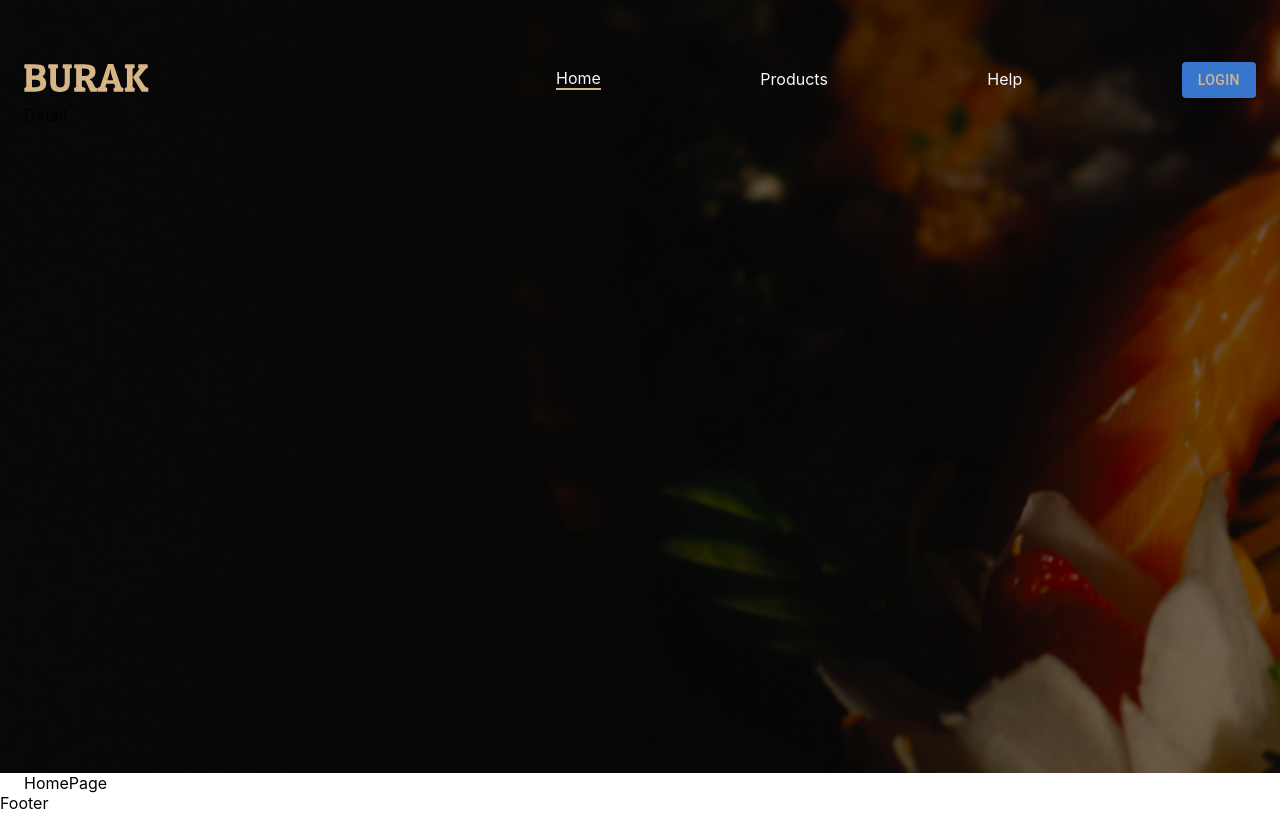
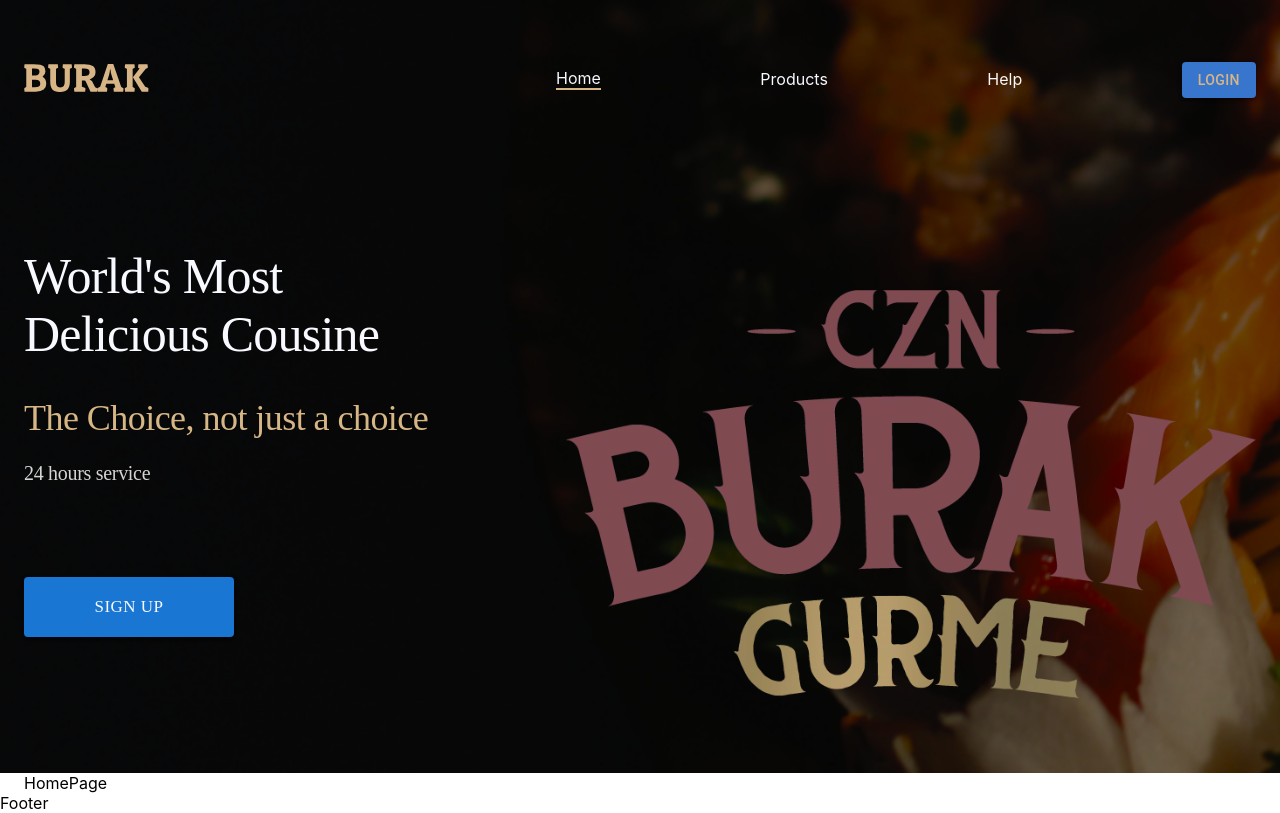
Before and after one commit to mrasilbek19/Burak-react, a React (Create React App) app: page / in a window 1280 px wide. Built offline with nearby package versions, Linux system fonts and the light colour scheme.

Commit message:
fix: modify homeNavbar header component

```diff
--- a/src/app/components/headers/HomeNavbar.tsx
+++ b/src/app/components/headers/HomeNavbar.tsx
@@ -55,7 +55,23 @@
                     )}
                 </Stack>
             </Stack>
-            <Stack>Detail</Stack>
+            <Stack className="header-frame">
+                <Stack className="detail">
+                    <Box className="head-main-txt">World's Most Delicious Cousine</Box>
+                    <Box className="wel-txt">The Choice, not just a choice</Box>
+                    <Box className="service-txt">24 hours service</Box>
+                    <Box className={"signup"}>
+                        {!authMember ?
+                            (<Button variant="contained" className="signup-button">
+                                Sign Up
+                            </Button>
+                            ) : null}
+                    </Box>
+                </Stack>
+                <Box className="logo-frame">
+                    <div className={"logo-img"}> </div>
+                </Box>
+            </Stack>
         </Container>
     </div>
     );
--- a/src/css/navbar.css
+++ b/src/css/navbar.css
@@ -75,3 +75,88 @@
 .home-navbar div.hover-line:after {
     transform-origin: 0% 50%;
 }
+
+.home-navbar .navbar-container .header-frame {
+    margin-top: 142px;
+    height: 462px;
+    display: flex;
+    flex-direction: row;
+    justify-content: space-between;
+}
+
+.home-navbar .navbar-container .header-frame .detail {
+    width: 510px;
+    display: flex;
+    flex-direction: column;
+}
+
+.home-navbar .navbar-container .header-frame .detail .head-main-txt {
+    width: 450px;
+    height: 150px;
+    font-family: "Roboto Serif";
+    color: #F8F8FF;
+    font-family: "Roboto Serif";
+    font-size: 50px;
+    font-style: normal;
+    font-weight: 500;
+    line-height: normal;
+    letter-spacing: -0.75px;
+}
+
+.home-navbar .navbar-container .header-frame .detail .wel-txt {
+    width: 510px;
+    height: 42px;
+    color: #D7B686;
+    font-family: "Roboto Serif";
+    font-size: 36px;
+    font-style: normal;
+    font-weight: 400;
+    line-height: normal;
+    letter-spacing: -0.54px;
+}
+
+.home-navbar .navbar-container .header-frame .detail .service-txt {
+    margin-top: 23px;
+    width: 153px;
+    height: 42px;
+    color: #D5D5D5;
+    font-family: "Roboto Serif";
+    font-size: 20px;
+    font-style: normal;
+    font-weight: 400;
+    line-height: normal;
+    letter-spacing: -0.3px;
+}
+
+.home-navbar .navbar-container .header-frame .detail .signup {
+    margin-top: 73px;
+}
+
+.home-navbar .navbar-container .header-frame .detail .signup .signup-button {
+    width: 210px;
+    height: 60px;
+    border-radius: 4px;
+    background: #1976D2;
+    color: #F8F8FF;
+    text-align: center;
+    font-family: Poppins;
+    font-size: 17px;
+    font-style: normal;
+    font-weight: 400;
+    line-height: normal;
+}
+
+.home-navbar .navbar-container .logo-frame {
+    margin-top: 43px;
+    width: 690px;
+    height: 419px;
+}
+
+.home-navbar .navbar-container .logo-frame .logo-img {
+    width: 100%;
+    height: 100%;
+    background: url("/public/img/logo.webp");
+    background-size: contain;
+    background-repeat: no-repeat;
+    filter: invert(25%)
+}
```
